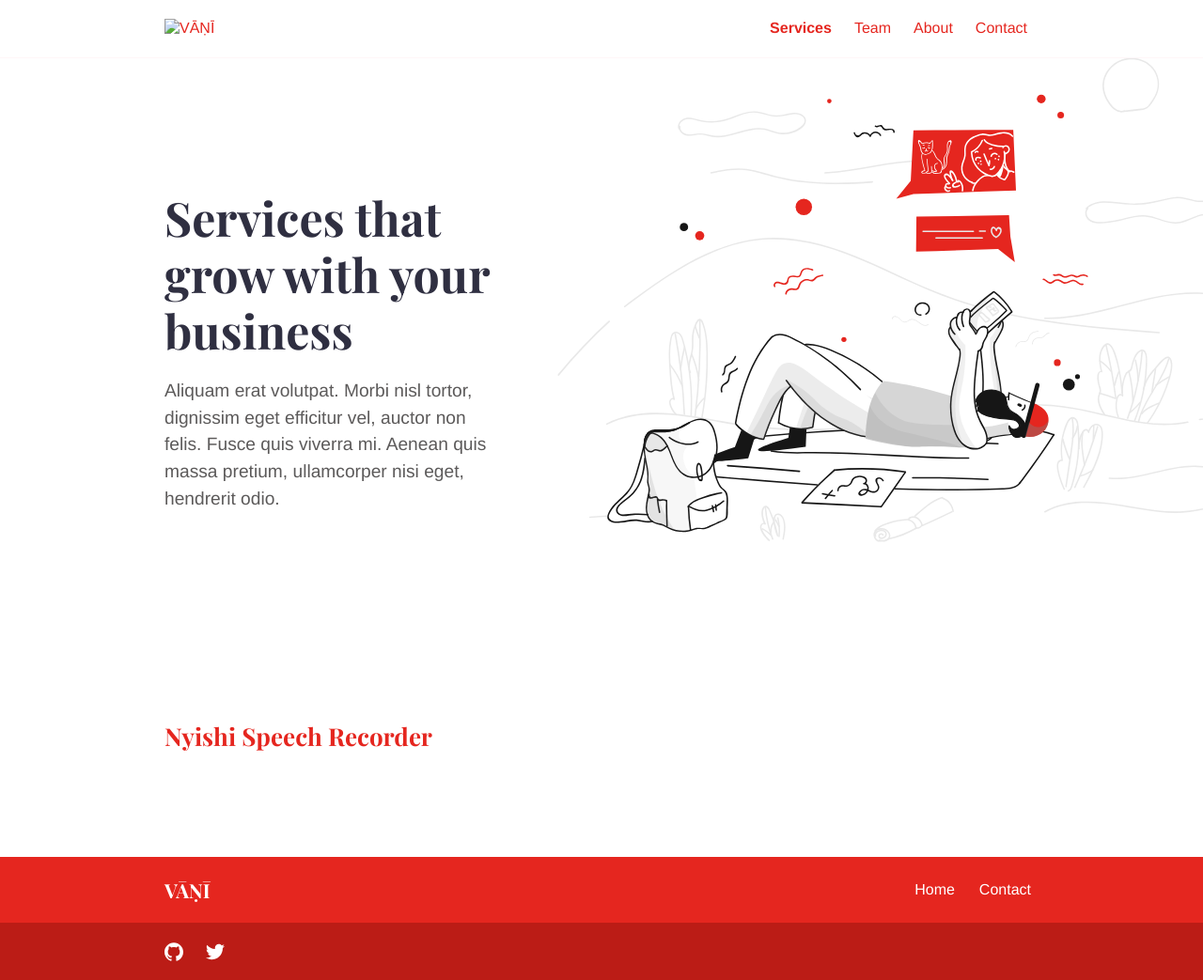
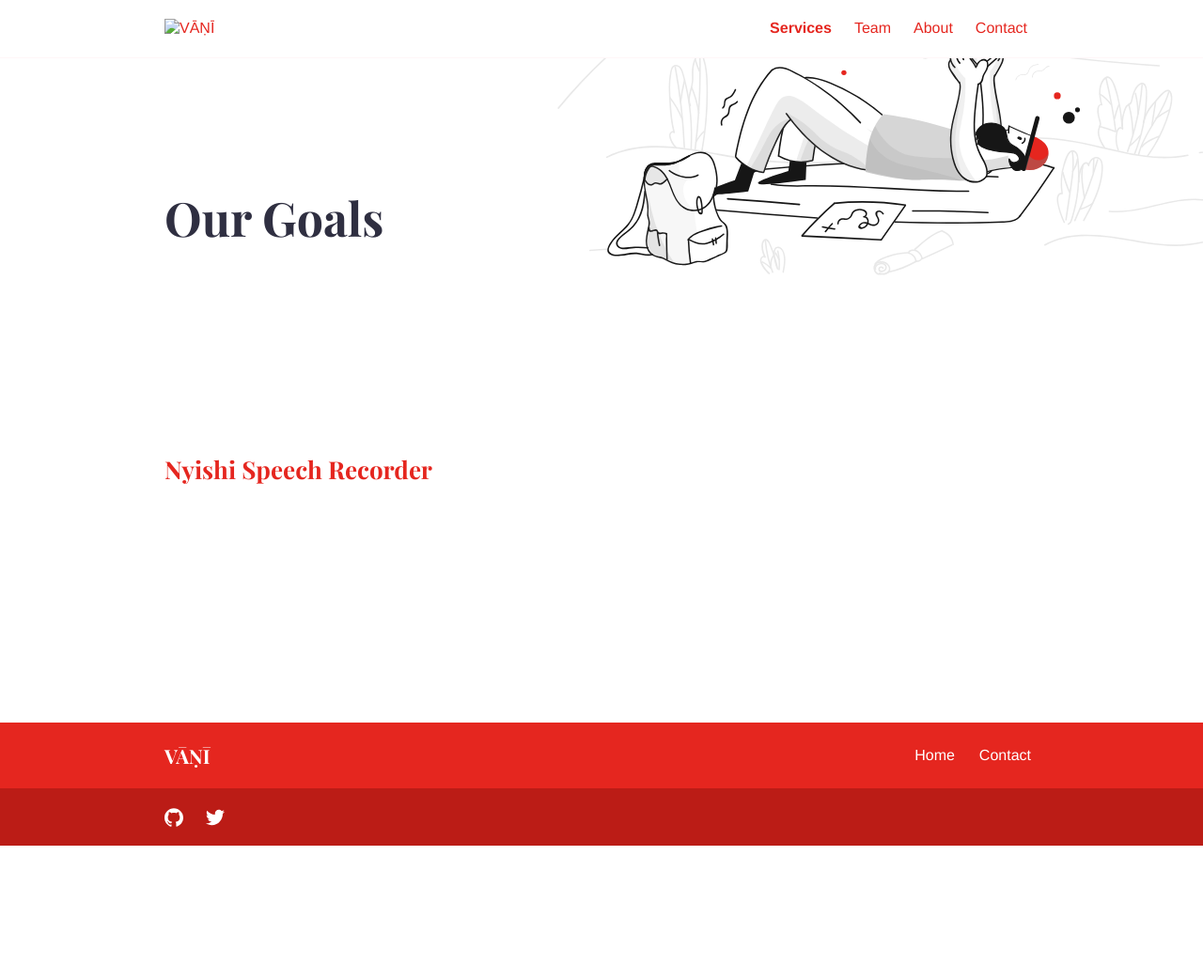
Before and after one commit to Project-Vani/Project-Vani.github.io, a Jekyll site: the page built from services.md, in a window 1280 px wide. Shown: the whole page at 94% size. Built offline with Jekyll 4.4.1, drawn with Linux system fonts in a browser that asks for light colours; after the commit the page ends 900 px from its top, so only the background shows below that.

Commit message:
edit services

```diff
--- a/services.md
+++ b/services.md
@@ -1,11 +1,9 @@
 ---
-title: Services
+title: Goals
 layout: services
 intro_image: "images/illustrations/reading.svg"
 intro_image_absolute: true
 intro_image_hide_on_mobile: false
 ---
 
-# Services that grow with your business
-
-Aliquam erat volutpat. Morbi nisl tortor, dignissim eget efficitur vel, auctor non felis. Fusce quis viverra mi. Aenean quis massa pretium, ullamcorper nisi eget, hendrerit odio.
+# Our Goals
```
